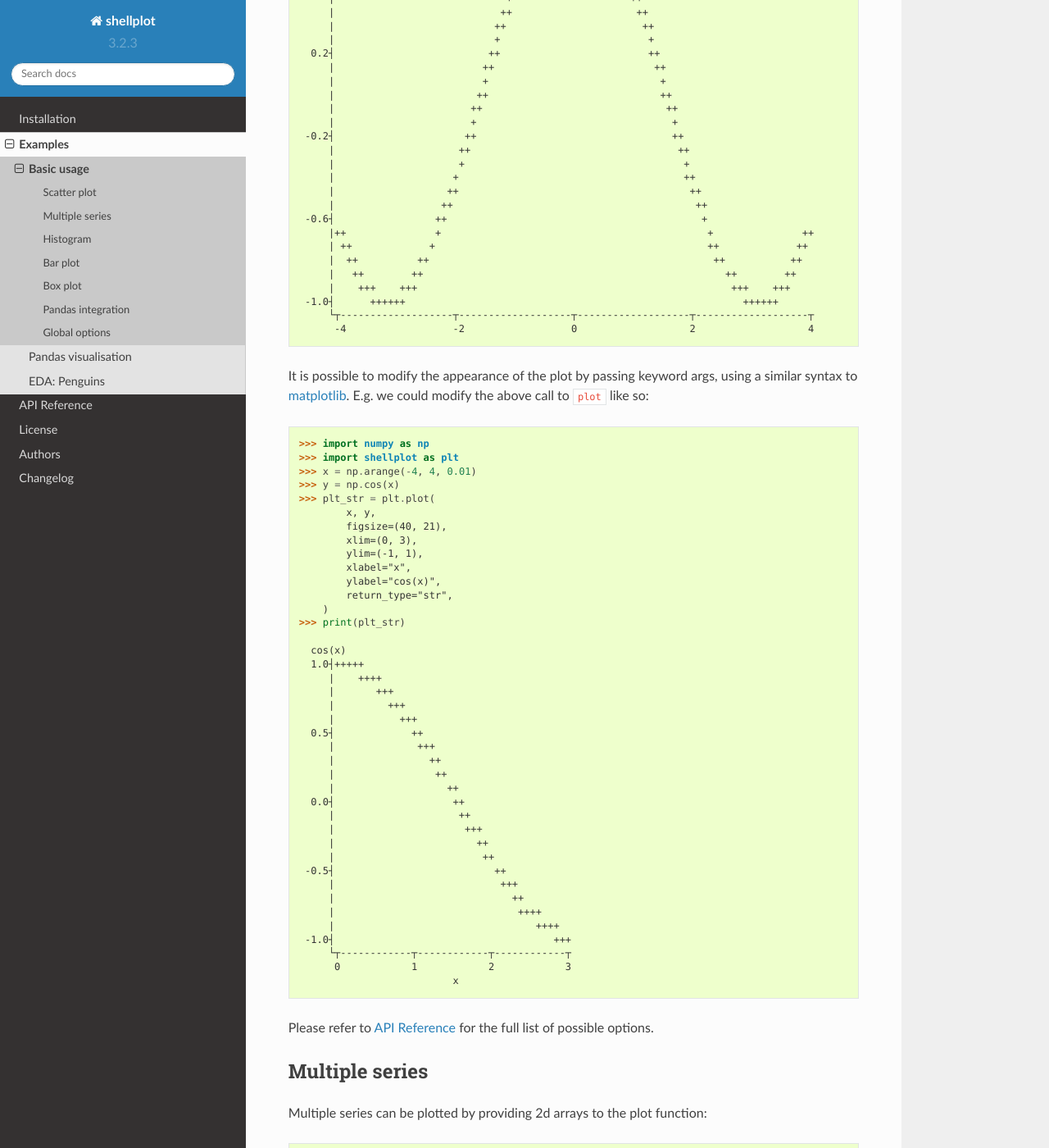
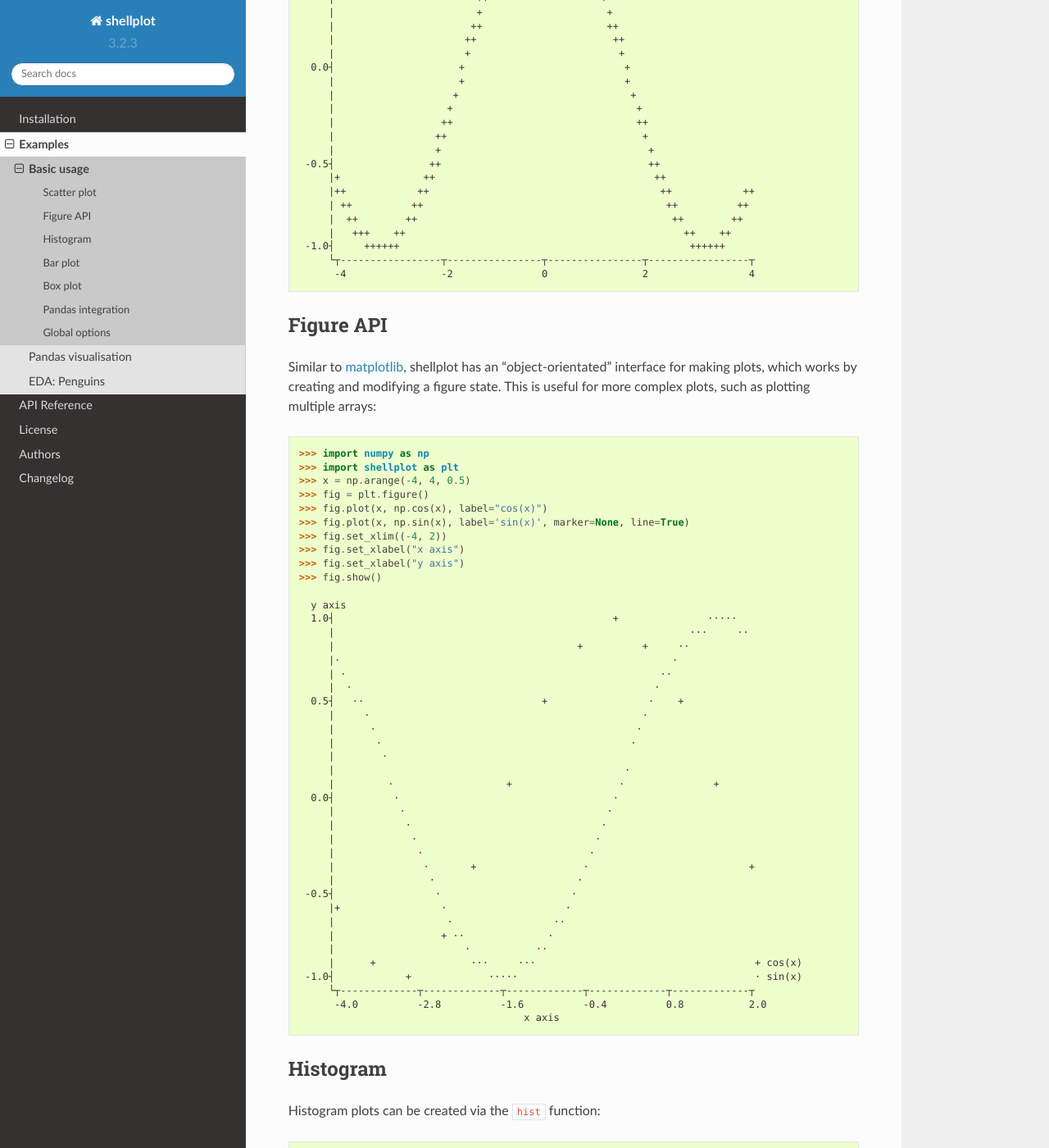
Before and after one commit to CDonnerer/shellplot, a Sphinx documentation site: the page built from docs/examples/basic_usage.rst, in a window 1280 px wide and 1400 px high, scrolled down 523 px. Shown: the whole window at 82% size. Built offline with Sphinx 7.4.7 and the Read the Docs theme 2.0.0, drawn with Linux system fonts in a browser that asks for light colours; some of the changed text lies outside the part shown.

Commit message:
added basic figure doc

```diff
--- a/docs/examples/basic_usage.rst
+++ b/docs/examples/basic_usage.rst
@@ -12,136 +12,91 @@ Scatter plots can be created via the ``plot`` function::
 
         >>> import numpy as np
         >>> import shellplot as plt
-        >>> x = np.arange(-4, 4, 0.01)
+        >>> x = np.arange(-4, 4, 0.05)
         >>> y = np.cos(x)
         >>> plt.plot(x, y)
 
-          1.0┤                                     ++++++
-             |                                   +++     ++
-             |                                  ++         ++
-             |                                 ++           ++
-             |                                ++             ++
-             |                               ++               ++
-          0.6┤                              ++                 ++
-             |                              +                   +
-             |                             +                    ++
-             |                            ++                     ++
-             |                           ++                       ++
-             |                           +                         +
-          0.2┤                          ++                         ++
-             |                         ++                           ++
-             |                         +                             +
-             |                        ++                             ++
-             |                       ++                               ++
-             |                       +                                 +
-         -0.2┤                      ++                                 ++
-             |                     ++                                   ++
-             |                     +                                     +
-             |                    +                                      ++
-             |                   ++                                       ++
-             |                  ++                                         ++
-         -0.6┤                 ++                                           +
-             |++               +                                             +               ++
-             | ++             +                                              ++             ++
-             |  ++          ++                                                ++           ++
-             |   ++        ++                                                   ++        ++
-             |    +++    +++                                                     +++    +++
-         -1.0┤      ++++++                                                         ++++++
-             └┬-------------------┬-------------------┬-------------------┬-------------------┬
-              -4                  -2                  0                   2                   4
+          1.0┤                                 +++++
+             |                               ++     ++
+             |                              ++       ++
+             |                            ++           ++
+             |                            +             +
+             |                           +               +
+          0.5┤                          +                 +
+             |                         ++                 ++
+             |                        ++                   +
+             |                        +                     +
+             |                       ++                     ++
+             |                      ++                       ++
+             |                      +                         +
+          0.0┤                     +                           +
+             |                     +                           +
+             |                    +                             +
+             |                   +                               +
+             |                  ++                               ++
+             |                 ++                                 +
+             |                 +                                   +
+         -0.5┤                ++                                   ++
+             |+              ++                                     ++
+             |++            ++                                       ++            ++
+             | ++          ++                                         ++          ++
+             |  ++        ++                                           ++        ++
+             |   +++    ++                                               ++    ++
+         -1.0┤     ++++++                                                 ++++++
+             └┬-----------------┬----------------┬----------------┬-----------------┬
+              -4                -2               0                2                 4
 
 
-It is possible to modify the appearance of the plot by passing keyword args,
-using a similar syntax to `matplotlib`_. E.g. we could modify the above call to
-``plot`` like so::
+Figure API
+-------------------
+
+Similar to `matplotlib`_, shellplot has an "object-orientated" interface for
+making plots, which works by creating and modifying a figure state. This is
+useful for more complex plots, such as plotting multiple arrays::
 
 
         >>> import numpy as np
         >>> import shellplot as plt
-        >>> x = np.arange(-4, 4, 0.01)
-        >>> y = np.cos(x)
-        >>> plt_str = plt.plot(
-                x, y,
-                figsize=(40, 21),
-                xlim=(0, 3),
-                ylim=(-1, 1),
-                xlabel="x",
-                ylabel="cos(x)",
-                return_type="str",
-            )
-        >>> print(plt_str)
+        >>> x = np.arange(-4, 4, 0.5)
+        >>> fig = plt.figure()
+        >>> fig.plot(x, np.cos(x), label="cos(x)")
+        >>> fig.plot(x, np.sin(x), label='sin(x)', marker=None, line=True)
+        >>> fig.set_xlim((-4, 2))
+        >>> fig.set_xlabel("x axis")
+        >>> fig.set_xlabel("y axis")
+        >>> fig.show()
 
-          cos(x)
-          1.0┤+++++
-             |    ++++
-             |       +++
-             |         +++
-             |           +++
-          0.5┤             ++
-             |              +++
-             |                ++
-             |                 ++
-             |                   ++
-          0.0┤                    ++
-             |                     ++
-             |                      +++
-             |                        ++
-             |                         ++
-         -0.5┤                           ++
-             |                            +++
-             |                              ++
-             |                               ++++
-             |                                  ++++
-         -1.0┤                                     +++
-             └┬------------┬------------┬------------┬
-              0            1            2            3
-                                  x
-
-Please refer to :ref:`api_reference` for the full list of possible options.
-
-
-Multiple series
--------------------
-
-Multiple series can be plotted by providing 2d arrays to the plot function::
-
-
-        >>> import numpy as np
-        >>> import shellplot as plt
-        >>> x = np.arange(-3, 6, 0.3)
-        >>> y1 = np.cos(x)
-        >>> y2 = np.sin(x)
-        >>> x, y = np.vstack((x, x)), np.vstack((y1, y2))
-        >>> plt.plot(x, y, line=True, label=("cos", "sin"), figsize=(70, 25))
-
-          1.0┤                      ·+·        ·*··*
-             |                    ·+   +·     *     ·
-             |                  +·       ·+  ·       *                           +
-             |                              *         ·                        ··
-             |                 ·           ·           *                      +
-             |                +           * +           ·
-          0.5┤               ·           ·   ·           ·                   ·
-             |                          ·                 *                 +
-             |              +          *      +            ·
-             |             ·                                               ·
-             |            ·           ·        ·            *
-             |           +                      +                         +
-          0.0┤                       *           ·           ·           ·
-             |          ·
-             |*                     ·             ·           *         ·
-             |         +                           +           ·       +
-             | ·      ·            *                ·           ·     ·
-             |  *                 ·                              *
-         -0.5┤   ·   +           ·                   +            ·  +
-             |    ·             *                                                *
-             |     *·          ·                      ·            *·          ··
-             |     +·         *                        +           +·         *
-             |   ··  *       ·                          ··        ·  *       ·
-             |  +     ·    ·*                             +     ·+    ·     *       + cos
-         -1.0┤+·       *·*·                                ·+·+·       *··*·        * sin
-             └┬--------------┬---------------┬--------------┬--------------┬--------
-              -3             -1              1              3              5
-
+          y axis
+          1.0┤                                               +               ·····
+             |                                                            ···     ··
+             |                                         +          +     ··
+             |·                                                        ·
+             | ·                                                     ··
+             |  ·                                                   ·
+          0.5┤   ··                              +                 ·    +
+             |     ·                                              ·
+             |      ·                                            ·
+             |       ·                                          ·
+             |        ·
+             |                                                 ·
+             |         ·                   +                  ·               +
+          0.0┤          ·                                    ·
+             |           ·                                  ·
+             |            ·                                ·
+             |             ·                              ·
+             |              ·                            ·
+             |               ·       +                  ·                           +
+             |                ·                        ·
+         -0.5┤                 ·                      ·
+             |+                 ·                    ·
+             |                   ·                 ··
+             |                  + ··              ·
+             |                      ·           ··
+             |      +                ···     ···                                     + cos(x)
+         -1.0┤            +             ·····                                        · sin(x)
+             └┬-------------┬-------------┬-------------┬-------------┬-------------┬
+              -4.0          -2.8          -1.6          -0.4          0.8           2.0
+                                              x axis
 
 
 Histogram
```
